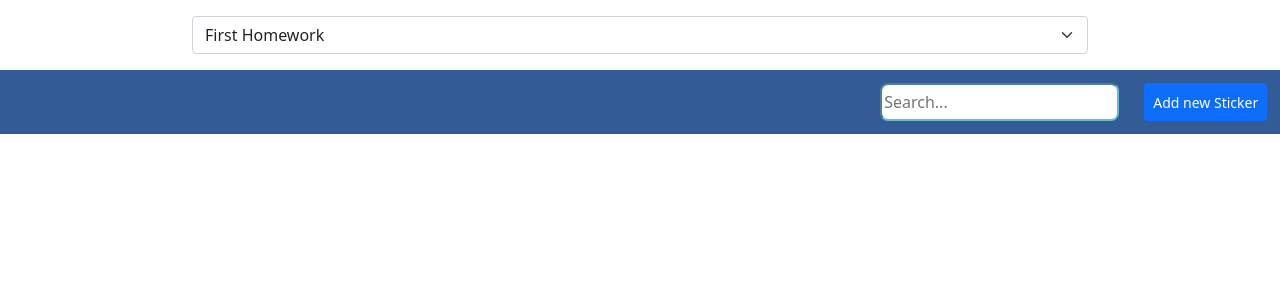
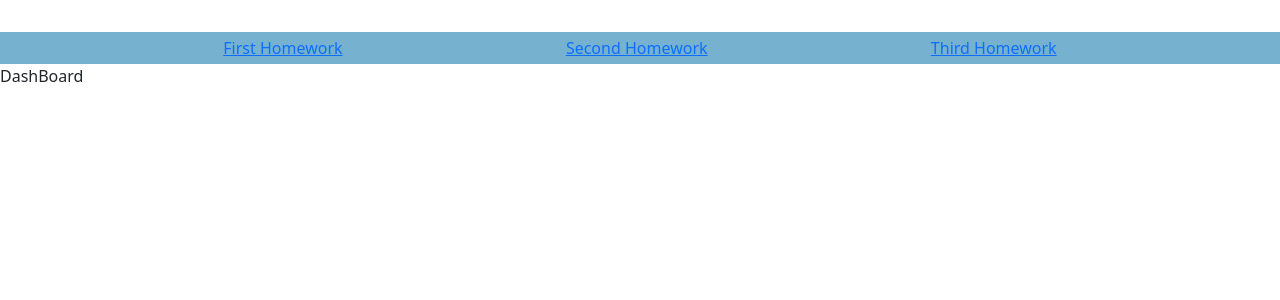
Before and after one commit to remind1990/myFirstReactApp, a React (Create React App) app: page /Third in a window 1280 px wide. Shown: the top 300 px of the page. Built offline with nearby package versions, Linux system fonts and the light colour scheme; no server answers.

Commit message:
added Router

```diff
--- a/package.json
+++ b/package.json
@@ -16,6 +16,7 @@
     "react": "^18.1.0",
     "react-bootstrap": "^2.4.0",
     "react-dom": "^18.1.0",
+    "react-router-dom": "^6.3.0",
     "react-scripts": "5.0.1",
     "styled-components": "^5.3.5",
     "web-vitals": "^2.1.4"
--- a/src/App.js
+++ b/src/App.js
@@ -4,7 +4,18 @@ import './modules/components/StickersList/stickersGlobal.css';
 import './modules/components/UsersList/usersListCompleteCss.css';
 import 'bootstrap/dist/css/bootstrap.min.css';
 import HomeWorkSelector from './modules/homeworks selector/homeWorkSelector.js';
+import {
+  BrowserRouter as Router,
+  Routes,
+  Route,
+} from 'react-router-dom';
 
 export default function App() {
-  return <HomeWorkSelector />;
+  return (
+    <Router>
+      <Routes>
+        <Route path="*" element={<HomeWorkSelector />} />)
+      </Routes>
+    </Router>
+  );
 }
--- /dev/null
+++ b/src/modules/DashBoard/Components/Dashboard.js
@@ -0,0 +1,5 @@
+import React from 'react';
+
+export default function DashBoard() {
+  return <div>DashBoard</div>;
+}
--- a/src/modules/homeworks selector/homeWorkSelector.js
+++ b/src/modules/homeworks selector/homeWorkSelector.js
@@ -1,26 +1,65 @@
 import React, { useState, useEffect } from 'react';
 import Users from '../components/UsersList/Users.js';
 import Stickers from '../components/StickersList/Stickers.js';
-import { Form } from 'react-bootstrap';
+// import { Form } from 'react-bootstrap';
 import UserProvider from '../contexts/userContext.js';
 import ThemeProvider from '../contexts/themeContext.js';
+import DashBoard from '../DashBoard/Components/Dashboard.js';
+
+import {
+  BrowserRouter as Router,
+  Routes,
+  Route,
+  Link,
+} from 'react-router-dom';
 
 export default function HomeWorkSelector() {
   const [Selector, setSelector] = useState(
     localStorage.getItem('Selector' || 'first')
   );
 
-  function onChange(e) {
-    setSelector(e.target.value);
-  }
+  // function onChange(e) {
+  //   setSelector(e.target.value);
+  // }
   useEffect(() => {
     localStorage.setItem('Selector', Selector);
   }, [Selector]);
+
+  // function homewWorksOptions() {
+  //   if (Selector === 'first') {
+  //     return <Users />;
+  //   } else if (Selector === 'Second') {
+  //     return <Stickers />;
+  //   } else {
+  //     return <DashBoard />;
+  //   }
+  // }
+
+  const headersStyle = {
+    width: '100%',
+    height: '2rem',
+    display: 'flex',
+    justifyContent: 'space-evenly',
+    alignItems: 'center',
+    marginTop: '2rem',
+    background: '#76b2cf',
+  };
+
   return (
     <ThemeProvider>
       <UserProvider>
-        <>
-          <Form.Select
+        <div style={headersStyle}>
+          <Link to="/First">First Homework</Link>
+          <Link to="/Second">Second Homework</Link>
+          <Link to="/Third">Third Homework</Link>
+        </div>
+        <Routes>
+          <Route path="/First" element={<Users />} />
+          <Route path="/Second" element={<Stickers />} />
+          <Route path="/Third" element={<DashBoard />} />
+        </Routes>
+
+        {/* <Form.Select
             aria-label="Default select example"
             style={{ margin: '1rem auto', width: '70%' }}
             value={Selector}
@@ -28,9 +67,9 @@ export default function HomeWorkSelector() {
           >
             <option value="first">First Homework</option>
             <option value="Second">Second Homework</option>
+            <option value="third">Third Homework</option>
           </Form.Select>
-          {Selector === 'first' ? <Users /> : <Stickers />}
-        </>
+          {homewWorksOptions()} */}
       </UserProvider>
     </ThemeProvider>
   );
```
Also changed, not shown: src/modules/hooks/useBoolean.js (added, +18 -0 lines), 1 other file (tests, documents, lock files or other folders).
